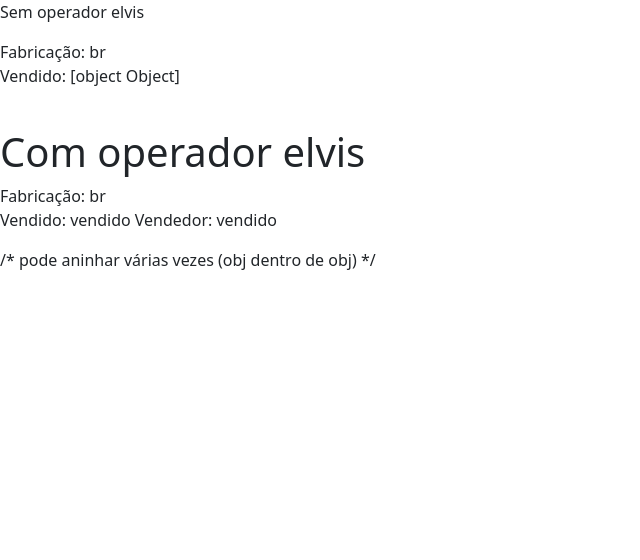
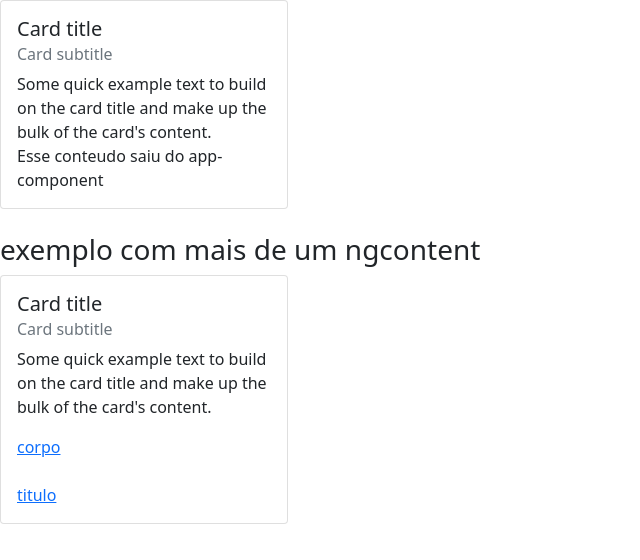
Before and after one commit to PamelaMarinho/AngularFundamentos, an Angular app: page / in a window 1280 px wide. Shown: the top 560 px of the page, without its empty margins (0-640 px from the left). Built offline with nearby package versions, Linux system fonts and the light colour scheme.

Commit message:
ng-Content

```diff
--- a/angular.json
+++ b/angular.json
@@ -91,6 +91,7 @@
               "src/assets"
             ],
             "styles": [
+              "node_modules/bootstrap/dist/css/bootstrap.min.css",
               "src/styles.css"
             ],
             "scripts": []
--- a/src/app/app.component.html
+++ b/src/app/app.component.html
@@ -13,8 +13,14 @@
   <app-diretiva-ng-for></app-diretiva-ng-for>
   <app-diretiva-ng-for></app-diretiva-ng-for>
   <app-diretiva-ng-class></app-diretiva-ng-class>
-  <app-diretiva-ngstyle></app-diretiva-ngstyle>-->
-  <app-operador-elvis></app-operador-elvis>
+  <app-diretiva-ngstyle></app-diretiva-ngstyle>
+  <app-operador-elvis></app-operador-elvis>-->
+  <app-ng-content>
+    Esse conteudo saiu do app-component
+    <div class="titulo">titulo</div>
+    <div class="corpo">corpo</div>
+    <!-- <app-operador-elvis></app-operador-elvis> -->
+  </app-ng-content>
 </div>
 
 <router-outlet></router-outlet>
--- a/src/app/app.module.ts
+++ b/src/app/app.module.ts
@@ -18,6 +18,7 @@ import { DiretivaNgForComponent } from './diretiva-ngfor/diretiva-ng-for.compone
 import { DiretivaNgClassComponent } from './diretiva-ng-class/diretiva-ng-class.component';
 import { DiretivaNgstyleComponent } from './diretiva-ngstyle/diretiva-ngstyle.component';
 import { OperadorElvisComponent } from './operador-elvis/operador-elvis.component';
+import { NgContentComponent } from './ng-content/ng-content.component';
 
 
 //decorator @
@@ -36,6 +37,7 @@ import { OperadorElvisComponent } from './operador-elvis/operador-elvis.componen
     DiretivaNgClassComponent,
     DiretivaNgstyleComponent,
     OperadorElvisComponent,
+    NgContentComponent,
   ],
   //imports contem outros módulos que serão usados aqui ou nas declarations
   imports: [
--- /dev/null
+++ b/src/app/ng-content/ng-content.component.html
@@ -0,0 +1,28 @@
+  <div class="card" style="width: 18rem;">
+    <div class="card-body">
+      <h5 class="card-title">Card title</h5>
+      <h6 class="card-subtitle mb-2 text-muted">Card subtitle</h6>
+      <p class="card-text">Some quick example text to build on the card title and make up the bulk of the card's content.</p>
+      <ng-content></ng-content>
+    </div>
+  </div><br>
+
+  <h3>exemplo com mais de um ngcontent</h3>
+
+  <div class="card" style="width: 18rem;">
+    <div class="card-body">
+      <h5 class="card-title">Card title</h5>
+      <h6 class="card-subtitle mb-2 text-muted">Card subtitle</h6>
+      <p class="card-text">Some quick example text to build on the card title and make up the bulk of the card's content.</p>
+      <a href="#" class="card-link"><ng-content select=".corpo"></ng-content></a>
+      <a href="#" class="card-link"><ng-content select=".titulo"></ng-content></a>
+    </div>
+  </div>
+
+<!-- no app-component é adicionado o texto entre as tags <ng-content-component></ng-content-component>
+que aparecerá onde as tags <ng-content></ng-content> estão. Além do texto pode passar outros components.
+
+se tiver mais de um ngContent dece adcionar select com um seletor e identificar no app para que o app saiba
+diferenciar um ngContet de outro
+
+se no app tiver mais um seletor com a mesma tag aqui no component vai concatenar o conteudo-->
--- /dev/null
+++ b/src/app/ng-content/ng-content.component.ts
@@ -0,0 +1,15 @@
+import { Component, OnInit } from '@angular/core';
+
+@Component({
+  selector: 'app-ng-content',
+  templateUrl: './ng-content.component.html',
+  styleUrls: ['./ng-content.component.css']
+})
+export class NgContentComponent implements OnInit {
+
+  constructor() { }
+
+  ngOnInit(): void {
+  }
+
+}
```
Also changed, not shown: src/app/ng-content/ng-content.component.css (added), 1 other file (tests, documents, lock files or other folders).
